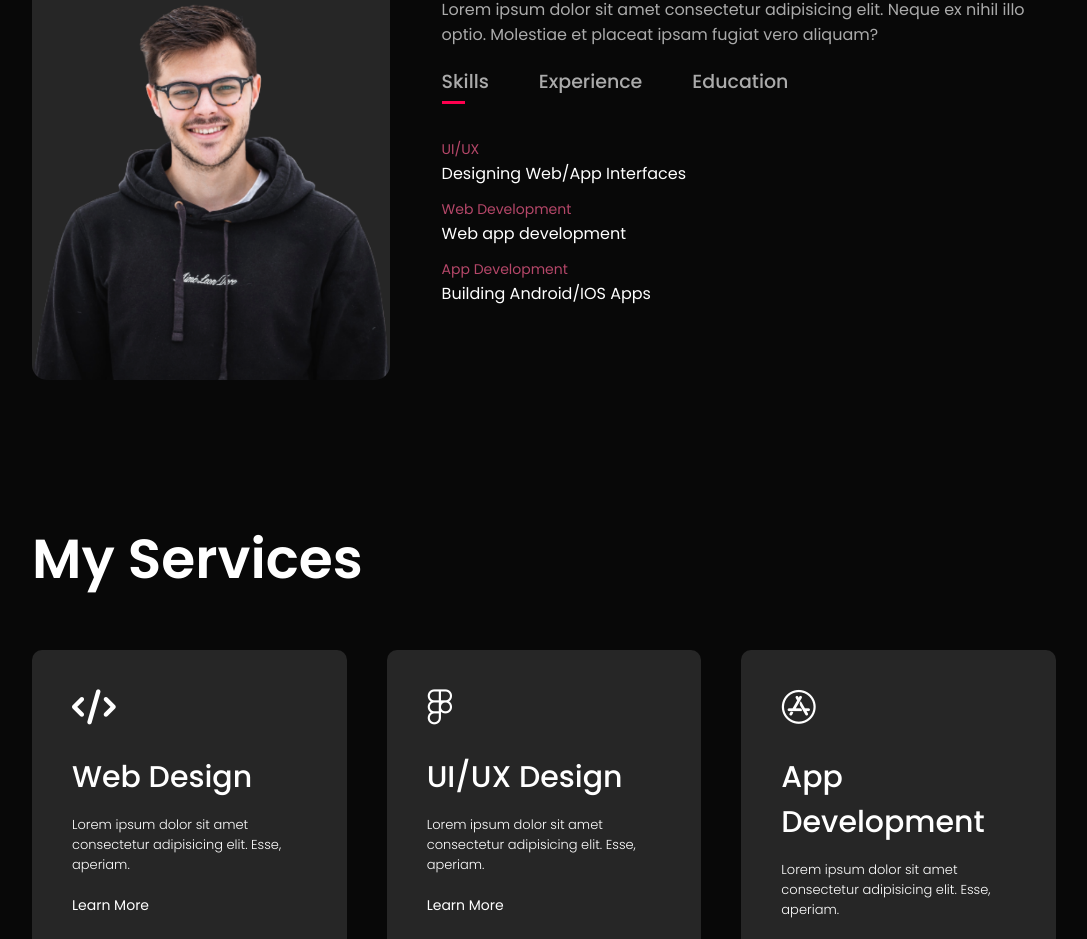
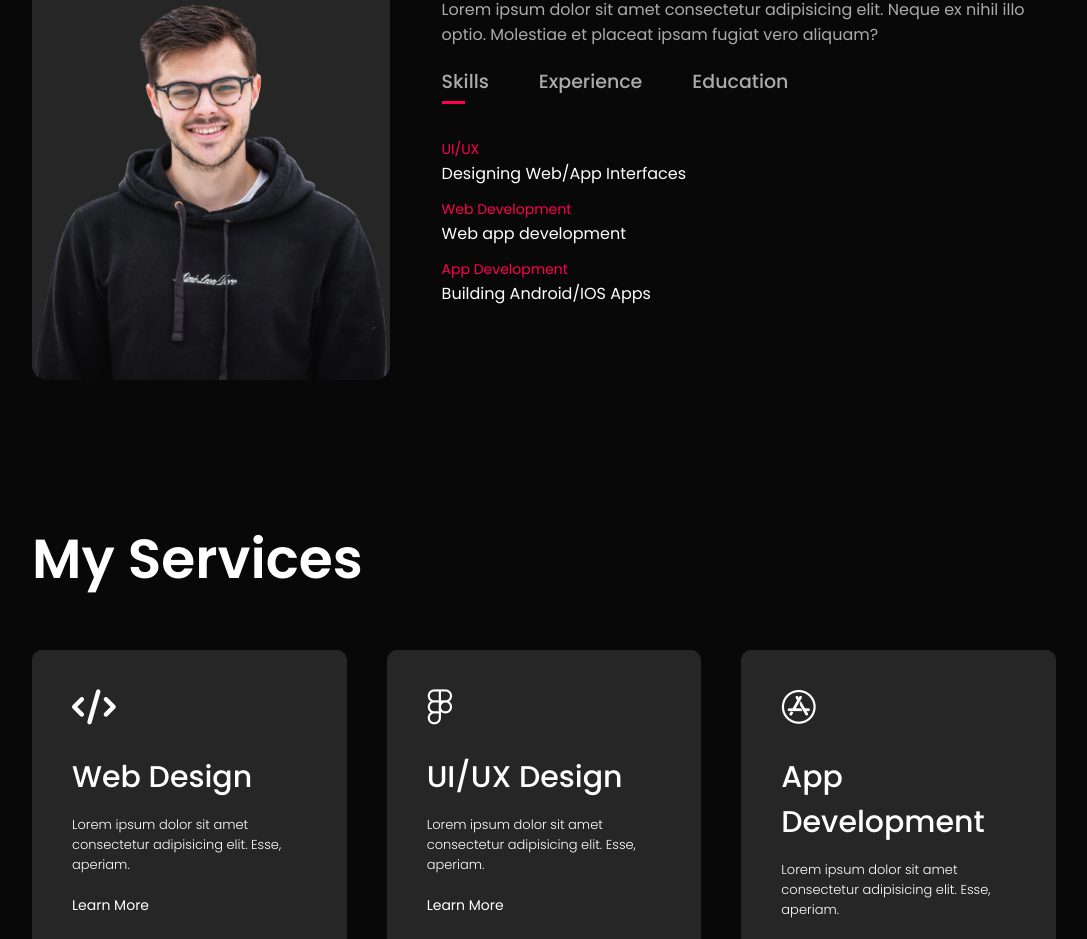
Before and after one commit to ajinkyasalunke7/portfolio-temp, a React (Vite) app: page / in a window 1280 px wide. Shown: the part 976-1915 px from the top of the page, without its empty margins (96-1183 px from the left). Built offline with nearby package versions, Linux system fonts and the light colour scheme.

Commit message:
span tag color change

```diff
--- a/src/Components/Portfolio.css
+++ b/src/Components/Portfolio.css
@@ -145,7 +145,7 @@ nav ul li a:hover::after {
     margin: 10px 0;
 }
 .tab-contents ul li span {
-    color: #b54769;
+    color: #ff004f;
     font-size: 14px;
 }
 
```
